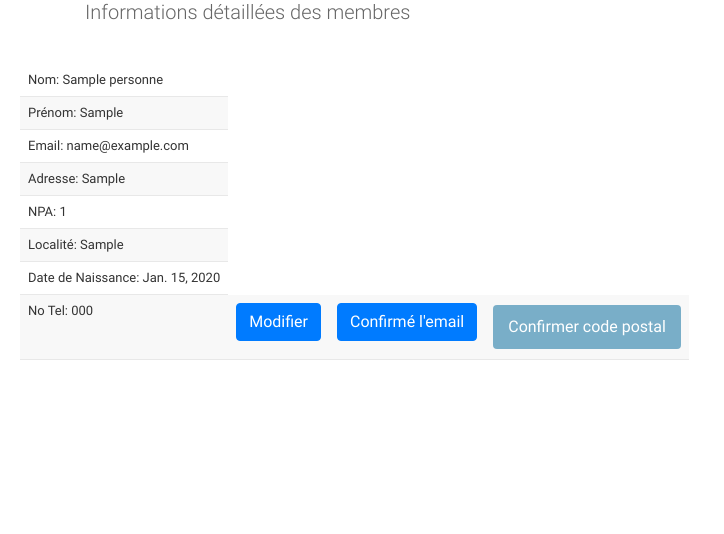
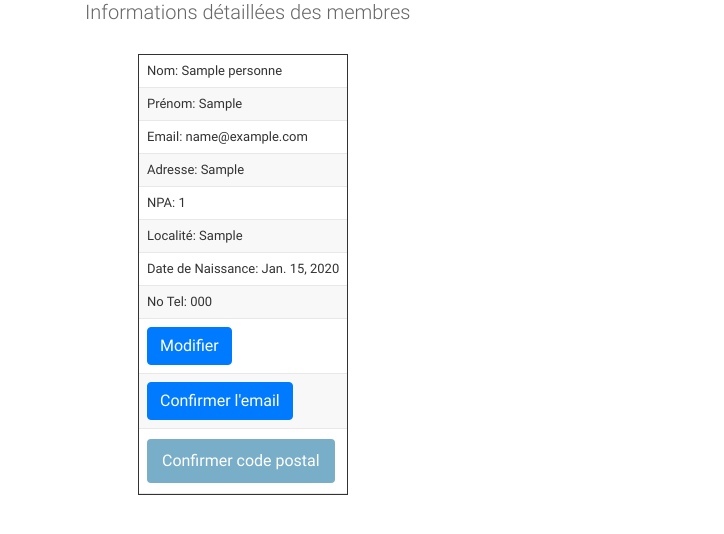
Before and after one commit to AdrienMR/TPI_Cyberparlement, a Django app: page /parlement/detail/1 in a window 1280 px wide. Shown: the top 534 px of the page, without its empty margins (0-724 px from the left). Run offline with Django 3.2, Linux system fonts and the light colour scheme; tables that the repository leaves empty hold one stand-in row (values such as "Sample post"); some libraries are stand-ins or nearby versions.

Commit message:
comit du 24.03.2021

```diff
--- a/djangoProject/css/style.css
+++ b/djangoProject/css/style.css
@@ -0,0 +1,12 @@
+.grid-container {
+  display: inline-grid;
+  grid-template-columns: 1fr 1fr 1fr 1fr;
+  grid-auto-columns: fit-content(100%);
+  padding: 10px;
+  margin-left: 10%;
+}
+.grid-item {
+  border: 1px solid rgba(0, 0, 0, 0.8);
+  font-size: 50px;
+  text-align: left;
+}
--- a/djangoProject/settings.py
+++ b/djangoProject/settings.py
@@ -43,7 +43,6 @@
     'django.contrib.sessions',
     'django.contrib.messages',
     'django.contrib.staticfiles',
-    'rest_framework',
     'djangoProject',
     'bootstrap4',
 ]
--- a/djangoProject/urls.py
+++ b/djangoProject/urls.py
@@ -18,7 +18,7 @@
 from . import views
 
 urlpatterns = [
-    path('', views.LoginPage.as_view(), name='login'),
+    path('', views.HomePage.as_view(), name='login'),
     path('admin/', admin.site.urls),
     path('parlement/<int:pk>', views.ParlementListeView.as_view(), name='parlement'),
     path('parlement/detail/<int:pk>', views.ParlementDetailView.as_view(), name='membres_parlement'),
--- a/djangoProject/views.py
+++ b/djangoProject/views.py
@@ -1,27 +1,24 @@
 import csv
 from datetime import datetime
 
-from django.contrib import messages
-from django.http import HttpResponse, FileResponse, HttpRequest
+from django.http import HttpResponse, FileResponse
 import secrets
 import string
 from django.core.mail import send_mail
-from django.shortcuts import render
 from django.views.generic import ListView, DetailView
 import io
 from reportlab.pdfgen import canvas
 from djangoProject.models import *
 
+# retourne l'id du parlement d'ont
+# l'id donné est cyberchancelier
+def get_parlement_chancelier(pk):
+    membre = Membrecp.objects.only('cyberparlement').get(personne=pk, roleCyberparlement=1)
+    return membre.cyberparlement_id
+
 # retourne tout les enfants d'un cyberparlement
 # de manière récursive dans une liste
 # d'après un id de cyberparlement donné
-
-def get_parlement_chancelier(pk):
-    if not pk:
-        membre = Membrecp.objects.only('cyberparlement_id').get(personne=pk, roleCyberparlement=1)
-        return membre.cyberparlement_id
-
-
 def get_parlement_recursif(pk, childrens=None):
     if childrens is None:
         childrens = []
@@ -31,6 +28,7 @@
         for c in list(child.values()):
             get_parlement_recursif(c['idcyberparlement'], childrens)
     return childrens
+
 
 # class qui affiche les données pour
 # la template parlement.html, elle affiche
@@ -62,8 +60,9 @@
         self.set_session(pk=self.kwargs['pk'])
         # met dans le context la liste des parlement et leurs enfants
         context['parlements'] = get_parlement_recursif(self.get_parlement_chancelier(self.request.session['user']))
+        print(self.request.session['user'])
+        return context
 
-        return context
 
 # class qui affiche les données:
 # la template parlement_details.html, ces données sont
@@ -91,11 +90,13 @@
         context['personnes'] = self.get_membres(self.kwargs['pk'])
         return context
 
+
 # gènere un code à 8 chiffres et lettres
 def gen_code():
     alphabet = string.ascii_letters + string.digits
     password = ''.join(secrets.choice(alphabet) for i in range(8))
     return password
+
 
 # méthode qui crée et envoie les mails avec les paramètres
 # header / text / type
@@ -117,6 +118,7 @@
                   fail_silently=False, )
         return password
 
+
 # class qui donne les informations pour l'envoie
 # de mail pour réinitialiser le mdp
 class Password(DetailView):
@@ -126,9 +128,9 @@
     # met dans le context les infrmationd pour le mail
     def get_context_data(self, **kwargs):
         context = super(Password, self).get_context_data()
-        context['mail'] = mail_code(self, 'Code pour reset le password', 'Allez sur le lien pour réinitialiser votre mot de passe', 'password')
-#         print(context['mail'])
+        context['mail'] = mail_code(self, 'Code pour reset le password', 'Veuillez réinitialiser votre mot de passe, un mot de passe temporaire vous à été assigner \nvoici votre code:', 'password')
         return context
+
 
 # class qui donne les informations pour l'envoie
 # de mail util à réinitialisation du mdp
@@ -139,16 +141,16 @@
     # met dans le context les informations- pour le mail
     def get_context_data(self, **kwargs):
         context = super(MailConf, self).get_context_data()
-        context['mail'] = mail_code(self, "Code pour confirmer l'adresse mail", 'Allez sur le lien pour confirmer votre adresse mail', 'mail')
-#         print(context['mail'])
+        context['mail'] = mail_code(self, "Code pour confirmer l'adresse mail", 'Veuillez entrer le code reçu dans la rebrique \'confirmation d\'email\' \nqui se trouve dans votre profile \nvoici votre code:', 'mail')
         return context
 
-# méthode qui génère un pdf pour la confirmation de courrier
+
+# méthode qui génère un pdf pour la confirmation de courrie
 # TODO: sujet à améliorations
 def courrier_conf(request):
     if request.method == 'POST':
         data = request.POST
-        print(data)
+        # print(data)
         buffer = io.BytesIO()
         p = canvas.Canvas(buffer)
         p.drawString(100, 750, 'Bonjour,')
@@ -164,16 +166,16 @@
 
 # class qui affiche les données pour la template
 # home.html et affiche la liste de tout les cyberchanceliers
-class LoginPage(ListView):
-    template_name = 'TPI_Cyberparlement/home.html'
+class HomePage(ListView):
+    template_name = 'TPI_Cyberparlement/cyberparlement/home.html'
     context_object_name = 'membres'
     model = Membrecp
 
     # méthode qui retourne la liste des membres qui dont cyberchancelier
     def get_personne_membre(self):
-        menbre = Membrecp.objects.filter(roleCyberparlement=1)
+        membre = Membrecp.objects.filter(roleCyberparlement=1)
         all = []
-        for m in menbre:
+        for m in membre:
             all.append(Personne.objects.filter(idpersonne=m.personne_id))
         return all
 
@@ -182,6 +184,7 @@
         context = super().get_context_data(**kwargs)
         context['personnes'] = self.get_personne_membre()
         return context
+
 
 # class qui affiche les données pour la template
 # modif_membre.html eet ces données sont:
@@ -200,15 +203,16 @@
         membre = Membrecp.objects.filter(personne=self.kwargs['pk'])
         for m in membre:
             all.extend(Cyberparlement.objects.filter(idcyberparlement=m.cyberparlement.idcyberparlement))
-        print(all)
         return all
 
     # met dans le context une personne et un cyberparlement
     def get_context_data(self, **kwargs):
         context = super().get_context_data(**kwargs)
         context['personne'] = self.get_personne_by_id(self)
+        # print(self.get_personne_by_id(self).values())
         context['parlement'] = self.get_parlement(self)
         return context
+
 
 # méthode qui modifie une personne
 # avec les données reçu dans le post
@@ -236,8 +240,9 @@
                 p.datenaissance = data['datenaissance']
             for s in Statutpersonne.objects.filter(idstatut=data['statut']):
                 p.statut = Statutpersonne.objects.only('idstatut').get(idstatut=s.idstatut)
-            # p.save()
+            p.save()
     return HttpResponse('<h1 class=\"center\">Modifications effectués avec succes</h1>')
+
 
 # méthode qui supprime un cyberparlement
 # d'après les données reçu en post
@@ -248,6 +253,7 @@
         parlement = Membrecp.objects.filter(cyberparlement=data['idparlement'], personne=data['idpersonne'])
         parlement.delete()
     return HttpResponse(f'<h1>Suppression effectués avec succes</h1>')
+
 
 # méthode qui crée des membres d'un cyberparlement
 # à partir d'un fichier csv
@@ -289,35 +295,42 @@
                     datenaissance=datetime.strptime(row[7], '%Y-%m-%d') if row[7] != '' else None,
                     statut=statut
                 )
+                personne.save()
                 # crée la relation entre une personne et un cyberparlement
                 membre = Membrecp(cyberparlement=parlement, personne=Personne.objects.latest('idpersonne'), roleCyberparlement=rolecp)
-                # membre.save()
+                membre.save()
         return HttpResponse(f'<h1>Importation faite avec succes des perssonnes </h1> <br> {champs}')
+
 
 # méthode qui assigne une personne à un cyberparlement
 class AssignerPersonne(DetailView):
     template_name = 'TPI_Cyberparlement/personne/parlement_add.html'
     model = Personne
 
+    # retourne tout les parlement d'ont
+    # l'utilisateur est membre
     def assigned_parlement(self):
         return Membrecp.objects.only('cyberparlement').filter(personne=self.kwargs['pk'])
 
-    def test(self):
-        print(get_parlement_chancelier(self.request.session['user']))
+    # fait le tei avec tout les cyberparlements
+    # et retourne que ceux auquel il n'est pas assigné
+    def tri(self):
         parlement = get_parlement_recursif(get_parlement_chancelier(self.request.session['user']))
         for i in parlement:
             for a in self.assigned_parlement():
                 if i.idcyberparlement == a.cyberparlement.idcyberparlement:
                     parlement.remove(i)
-        return parlement
+        if parlement:
+            return parlement
 
+    # met dans le context une personne et une liste de cyberparlement
     def get_context_data(self, **kwargs):
         context = super().get_context_data(**kwargs)
-        context['parlement'] = self.test()
+        context['parlement'] = self.tri()
         context['personne'] = self.kwargs['pk']
         return context
 
-
+# ajoute un utilisateur en tant que membre d'un cyberparlement
 def confirm_add(request):
     parlement = Cyberparlement.objects.only('idcyberparlement').get(idcyberparlement=request.POST['parlement'])
     rolecp = Rolemembrecp.objects.only('nom').get(nom='membre')
--- a/templates/TPI_Cyberparlement/base.html
+++ b/templates/TPI_Cyberparlement/base.html
@@ -14,3 +14,4 @@
 {% block content %}
 {% endblock %}
 </body>
+</html>
--- a/templates/TPI_Cyberparlement/cyberparlement/parlement.html
+++ b/templates/TPI_Cyberparlement/cyberparlement/parlement.html
@@ -10,12 +10,13 @@
                     {{ parlement.description }}
                 </button>
             </a>
-            <form class="form-actions col-md-6" action="import_csv" method="POST" enctype="multipart/form-data">
+            <form class="form-actions" action="import_csv" method="POST" enctype="multipart/form-data">
                 {% csrf_token %}
                 <input class="hidden" type="hidden" name="parlement" id="parlement" value="{{ parlement.pk }}">
                 <input class="hidden" type="file" id="file" name="file" value="Importer un fichier CSV">
                 <button class="btn btn-success" type="submit">Upload</button>
             </form>
         </div>
+        <br>
     {% endfor %}
 {% endblock %}
--- a/templates/TPI_Cyberparlement/cyberparlement/parlement_details.html
+++ b/templates/TPI_Cyberparlement/cyberparlement/parlement_details.html
@@ -1,11 +1,9 @@
 {% extends 'TPI_Cyberparlement/base.html' %}
 {% block content %}
     <h1 class="container">Informations détaillées des membres</h1>
+    <div class="grid-container">
         {% for p in personnes %}
-        {% if forloop.counter|divisibleby:'3' %}
-            <div class="card-deck">
-        {% endif %}
-    <div class="card-body">
+            <div class="grid-item">
                 <table>
                     <tr>
                         <td>
@@ -46,16 +44,21 @@
                         <td>
                             No Tel: {{ p.notel }}
                         </td>
+                    <tr>
                         <td>
                             <a href="{% url 'modif_membre' pk=p.idpersonne %}">
                                 <button class="btn btn-primary">Modifier</button>
                             </a>
                         </td>
+                    </tr>
+                    <tr>
                         <td>
                             <a href="{% url 'mail_conf' pk=p.idpersonne %}">
-                        <button class="btn btn-primary">Confirmé l'email</button>
+                                <button class="btn btn-primary">Confirmer l'email</button>
                             </a>
                         </td>
+                    </tr>
+                    <tr>
                         <td>
                             <form method="post" name="conf_courrier" action='courrier_conf'>
                                 {% csrf_token %}
@@ -66,8 +69,7 @@
                     </tr>
                 </table>
             </div>
+        {% endfor %}
     </div>
-
-    {% endfor %}
 {% endblock %}
 </html>
--- a/templates/TPI_Cyberparlement/personne/modif_membre.html
+++ b/templates/TPI_Cyberparlement/personne/modif_membre.html
@@ -1,7 +1,7 @@
 {% extends 'TPI_Cyberparlement/base.html' %}
 
 {% block content %}
-
+    <h1 class="container">Modifier une personne</h1>
     <div class="container col-md-13">
         {% for p in personne %}
             <table>
```
Also changed, not shown: templates/TPI_Cyberparlement/personne/parlement_add.html (+7 -0 lines), templates/TPI_Cyberparlement/cyberparlement/home.html (renamed from templates/TPI_Cyberparlement/home.html), 1 other file. Lines whose indentation alone changed are shown as unchanged.
